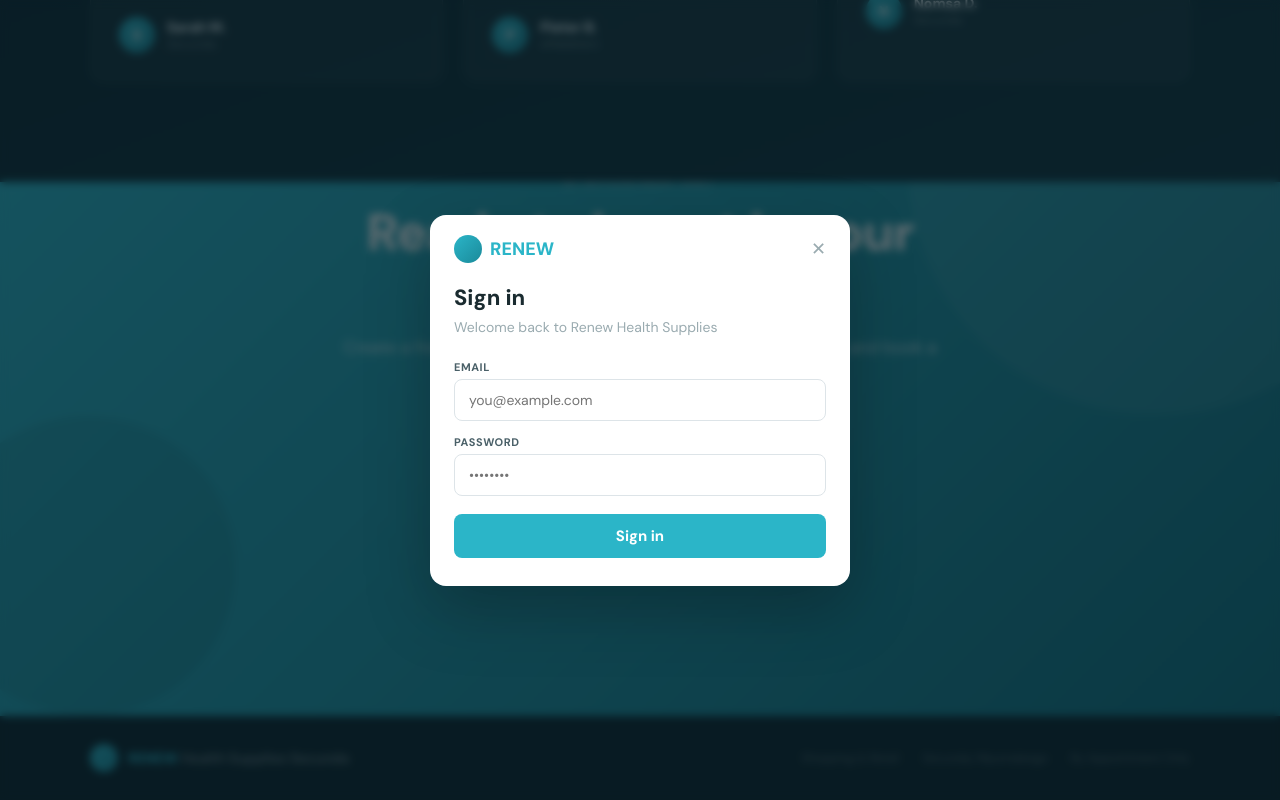
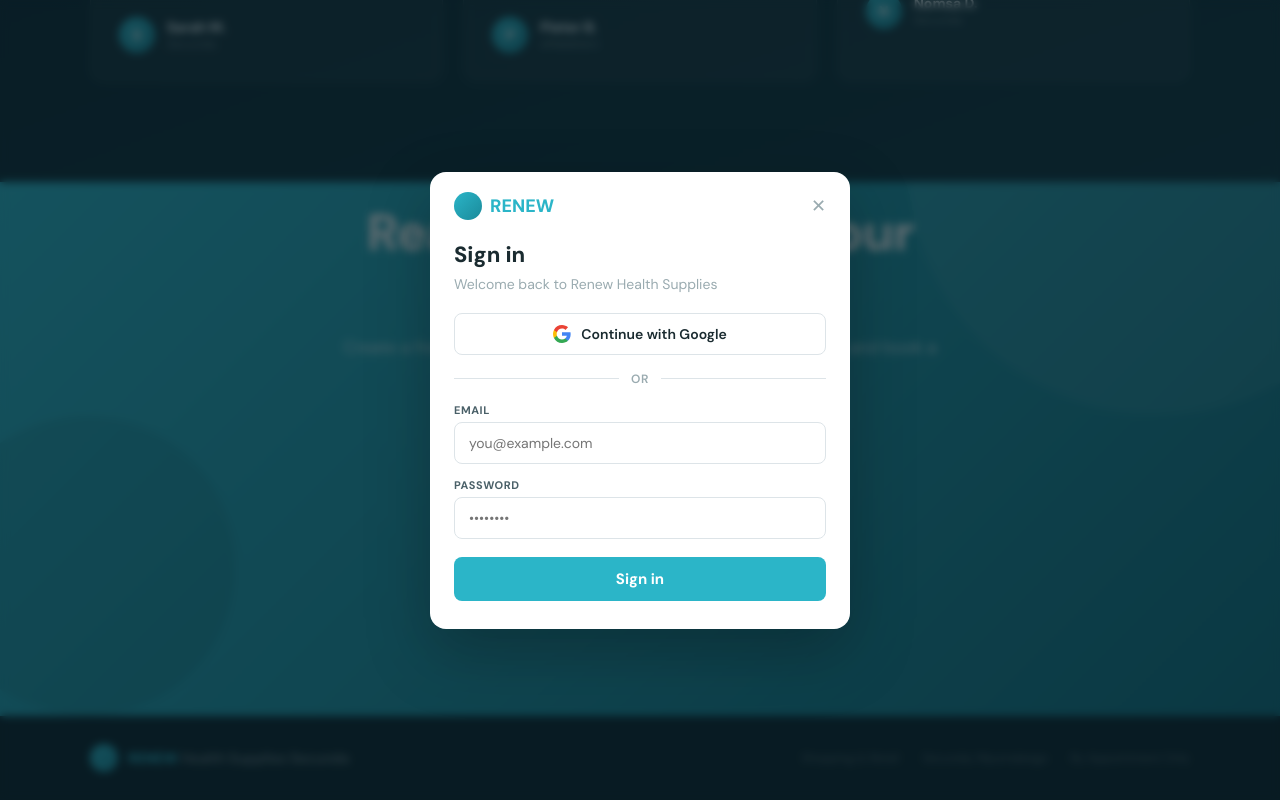
Before and after one commit to Rang3r01/renew, a React (Vite) app: page / in a window 1280 px wide. Both pictures are taken after a click on the button "Already have an account? Sign in". Shown: the part 2286-3086 px from the top of the page. Built offline with nearby package versions, Linux system fonts and the light colour scheme; no server answers; the database is empty.

Commit message:
Updated ClerkAuthUI.jsx

```diff
--- a/src/components/ClerkAuthUI.jsx
+++ b/src/components/ClerkAuthUI.jsx
@@ -33,6 +33,35 @@
   cursor: 'pointer', fontFamily: "'DM Sans', sans-serif",
 };
 
+const googleBtnSt = {
+  width: '100%', background: '#fff', color: '#1a2b30',
+  border: '1.5px solid #DDE4E8', borderRadius: 8, padding: '11px 14px',
+  fontSize: 14, fontWeight: 600, cursor: 'pointer',
+  fontFamily: "'DM Sans', sans-serif",
+  display: 'flex', alignItems: 'center', justifyContent: 'center', gap: 10,
+};
+
+function GoogleIcon() {
+  return (
+    <svg width="18" height="18" viewBox="0 0 18 18" fill="none" xmlns="http://www.w3.org/2000/svg">
+      <path d="M17.64 9.205c0-.639-.057-1.252-.164-1.841H9v3.481h4.844a4.14 4.14 0 0 1-1.796 2.716v2.259h2.908c1.702-1.567 2.684-3.875 2.684-6.615z" fill="#4285F4"/>
+      <path d="M9 18c2.43 0 4.467-.806 5.956-2.18l-2.908-2.259c-.806.54-1.837.86-3.048.86-2.344 0-4.328-1.584-5.036-3.711H.957v2.332A8.997 8.997 0 0 0 9 18z" fill="#34A853"/>
+      <path d="M3.964 10.71A5.41 5.41 0 0 1 3.682 9c0-.593.102-1.17.282-1.71V4.958H.957A8.996 8.996 0 0 0 0 9c0 1.452.348 2.827.957 4.042l3.007-2.332z" fill="#FBBC05"/>
+      <path d="M9 3.58c1.321 0 2.508.454 3.44 1.345l2.582-2.58C13.463.891 11.426 0 9 0A8.997 8.997 0 0 0 .957 4.958L3.964 7.29C4.672 5.163 6.656 3.58 9 3.58z" fill="#EA4335"/>
+    </svg>
+  );
+}
+
+function Divider() {
+  return (
+    <div style={{ display: 'flex', alignItems: 'center', gap: 12, margin: '4px 0' }}>
+      <div style={{ flex: 1, height: 1, background: '#DDE4E8' }} />
+      <span style={{ fontSize: 12, color: '#9AABB0', fontWeight: 600, letterSpacing: '0.04em' }}>OR</span>
+      <div style={{ flex: 1, height: 1, background: '#DDE4E8' }} />
+    </div>
+  );
+}
+
 function AuthModal({ isOpen, onClose, children }) {
   if (!isOpen) return null;
   return (
@@ -61,10 +90,27 @@
   const [stage, setStage] = useState('credentials'); // 'credentials' | 'email_code'
   const [error, setError] = useState('');
   const [loading, setLoading] = useState(false);
+  const [googleLoading, setGoogleLoading] = useState(false);
 
   const reset = () => { setEmail(''); setPassword(''); setCode(''); setStage('credentials'); setError(''); };
   const handleClose = () => { reset(); onClose(); };
   const handleSuccess = () => { reset(); onSuccess?.(); };
+
+  const handleGoogle = async () => {
+    if (!isLoaded) return;
+    setGoogleLoading(true);
+    setError('');
+    try {
+      await signIn.authenticateWithRedirect({
+        strategy: 'oauth_google',
+        redirectUrl: window.location.origin + '/sso-callback',
+        redirectUrlComplete: window.location.origin,
+      });
+    } catch (err) {
+      setError(err.errors?.[0]?.longMessage || err.errors?.[0]?.message || 'Google sign in failed.');
+      setGoogleLoading(false);
+    }
+  };
 
   const handleCredentials = async (e) => {
     e.preventDefault();
@@ -82,7 +128,6 @@
         await setActive({ session: result.createdSessionId });
         handleSuccess();
       } else if (result.status === 'needs_second_factor') {
-        // Prepare email code as the second factor
         const emailFactor = result.supportedSecondFactors?.find(f => f.strategy === 'email_code');
         if (emailFactor) {
           await signIn.prepareSecondFactor({ strategy: 'email_code', emailAddressId: emailFactor.emailAddressId });
@@ -123,10 +168,16 @@
   return (
     <AuthModal isOpen={isOpen} onClose={handleClose}>
       <h2 style={{ margin: '0 0 6px', fontSize: 22, fontWeight: 800, color: '#1a2b30' }}>Sign in</h2>
-      <p style={{ margin: '0 0 24px', fontSize: 14, color: '#9AABB0' }}>Welcome back to Renew Health Supplies</p>
+      <p style={{ margin: '0 0 20px', fontSize: 14, color: '#9AABB0' }}>Welcome back to Renew Health Supplies</p>
 
       {stage === 'credentials' ? (
-        <form onSubmit={handleCredentials} style={{ display: 'flex', flexDirection: 'column', gap: 14 }}>
+        <>
+          <button style={{ ...googleBtnSt, opacity: googleLoading ? 0.7 : 1, cursor: googleLoading ? 'not-allowed' : 'pointer', marginBottom: 16 }} onClick={handleGoogle} disabled={googleLoading} type="button">
+            <GoogleIcon />
+            {googleLoading ? 'Redirecting…' : 'Continue with Google'}
+          </button>
+          <Divider />
+          <form onSubmit={handleCredentials} style={{ display: 'flex', flexDirection: 'column', gap: 14, marginTop: 16 }}>
             <div>
               <label style={{ display: 'block', fontSize: 11, fontWeight: 700, color: '#4A6068', marginBottom: 5, textTransform: 'uppercase', letterSpacing: '0.05em' }}>Email</label>
               <input style={inputSt} type="email" value={email} onChange={e => setEmail(e.target.value)} placeholder="you@example.com" required autoFocus />
@@ -140,6 +191,7 @@
               {loading ? 'Signing in…' : 'Sign in'}
             </button>
           </form>
+        </>
       ) : (
         <form onSubmit={handleEmailCode} style={{ display: 'flex', flexDirection: 'column', gap: 14 }}>
           <p style={{ margin: '0 0 8px', fontSize: 14, color: '#4A6068' }}>We sent a verification code to <strong>{email}</strong>. Enter it below.</p>
@@ -170,10 +222,27 @@
   const [stage, setStage] = useState('form'); // 'form' | 'verify'
   const [error, setError] = useState('');
   const [loading, setLoading] = useState(false);
+  const [googleLoading, setGoogleLoading] = useState(false);
 
   const reset = () => { setFirstName(''); setLastName(''); setEmail(''); setPassword(''); setCode(''); setStage('form'); setError(''); };
   const handleClose = () => { reset(); onClose(); };
   const handleSuccess = () => { reset(); onSuccess?.(); };
+
+  const handleGoogle = async () => {
+    if (!isLoaded) return;
+    setGoogleLoading(true);
+    setError('');
+    try {
+      await signUp.authenticateWithRedirect({
+        strategy: 'oauth_google',
+        redirectUrl: window.location.origin + '/sso-callback',
+        redirectUrlComplete: window.location.origin,
+      });
+    } catch (err) {
+      setError(err.errors?.[0]?.longMessage || err.errors?.[0]?.message || 'Google sign up failed.');
+      setGoogleLoading(false);
+    }
+  };
 
   const handleSubmit = async (e) => {
     e.preventDefault();
@@ -186,7 +255,6 @@
         await setActive({ session: result.createdSessionId });
         handleSuccess();
       } else if (result.status === 'missing_requirements') {
-        // Email verification required
         await signUp.prepareEmailAddressVerification({ strategy: 'email_code' });
         setStage('verify');
       } else {
@@ -222,10 +290,16 @@
   return (
     <AuthModal isOpen={isOpen} onClose={handleClose}>
       <h2 style={{ margin: '0 0 6px', fontSize: 22, fontWeight: 800, color: '#1a2b30' }}>Create account</h2>
-      <p style={{ margin: '0 0 24px', fontSize: 14, color: '#9AABB0' }}>Join Renew Health Supplies</p>
+      <p style={{ margin: '0 0 20px', fontSize: 14, color: '#9AABB0' }}>Join Renew Health Supplies</p>
 
       {stage === 'form' ? (
-        <form onSubmit={handleSubmit} style={{ display: 'flex', flexDirection: 'column', gap: 14 }}>
+        <>
+          <button style={{ ...googleBtnSt, opacity: googleLoading ? 0.7 : 1, cursor: googleLoading ? 'not-allowed' : 'pointer', marginBottom: 16 }} onClick={handleGoogle} disabled={googleLoading} type="button">
+            <GoogleIcon />
+            {googleLoading ? 'Redirecting…' : 'Continue with Google'}
+          </button>
+          <Divider />
+          <form onSubmit={handleSubmit} style={{ display: 'flex', flexDirection: 'column', gap: 14, marginTop: 16 }}>
             <div style={{ display: 'grid', gridTemplateColumns: '1fr 1fr', gap: 12 }}>
               <div>
                 <label style={{ display: 'block', fontSize: 11, fontWeight: 700, color: '#4A6068', marginBottom: 5, textTransform: 'uppercase', letterSpacing: '0.05em' }}>First name</label>
@@ -249,6 +323,7 @@
               {loading ? 'Creating account…' : 'Create account'}
             </button>
           </form>
+        </>
       ) : (
         <form onSubmit={handleVerify} style={{ display: 'flex', flexDirection: 'column', gap: 14 }}>
           <p style={{ margin: '0 0 8px', fontSize: 14, color: '#4A6068' }}>We sent a verification code to <strong>{email}</strong>. Enter it below.</p>
```
Lines whose indentation alone changed are shown as unchanged.
